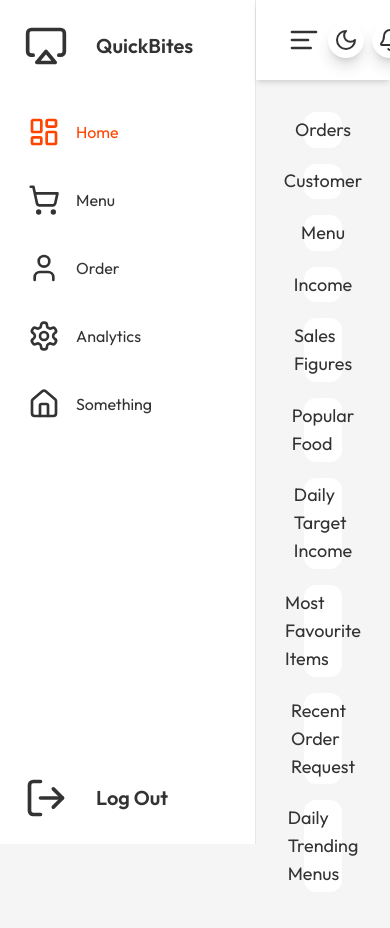
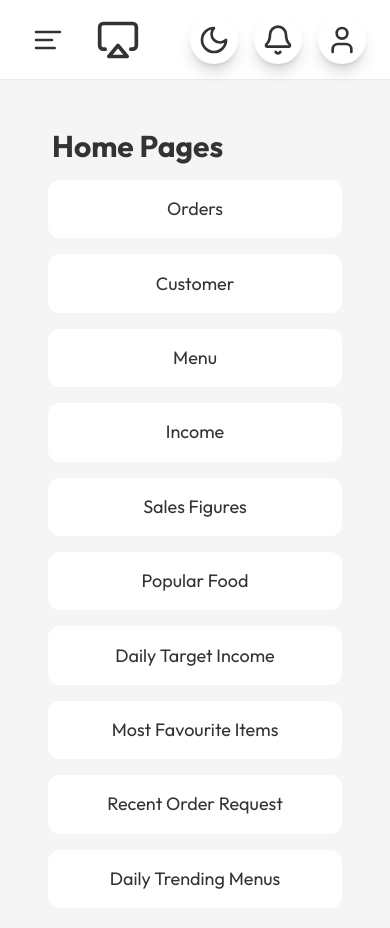
Before and after one commit to RA9T0R/QuickBites, a React (Vite) app in the folder Admin/: page / in a window 390 px wide. Shown: the top 928 px of the page. Built offline with nearby package versions, Linux system fonts and the light colour scheme.

Commit message:
Responsive
Make Responsive for the sidebar on small device

```diff
--- a/Admin/src/App.jsx
+++ b/Admin/src/App.jsx
@@ -11,15 +11,19 @@ const App = () => {
 
   return (
     <div className="bg-Main_BG min-h-screen">
+      {/* Navbar */}
       <Navbar expanded={expanded} setExpanded={setExpanded} />
 
-      <div className="flex pt-16">
+      <div className="flex pt-20">
+        {/* Sidebar */}
         <Sidebar expanded={expanded} />
 
         {/* Main Content */}
-        <div className={`flex-1 p-4 overflow-auto transition-all duration-300  ${
-          expanded ? 'ml-64' : 'ml-24'
-        }`}>
+        <div
+          className={`flex-1 p-4 overflow-auto transition-all duration-300 ${
+            expanded ? 'md:ml-64' : 'md:ml-24'
+          }`}
+        >
           <Routes>
             <Route path="/" element={<Home />} />
             <Route path="/menu" element={<Menu />} />
--- a/Admin/src/components/Navbar.jsx
+++ b/Admin/src/components/Navbar.jsx
@@ -1,9 +1,17 @@
 import React, { useContext, useState, useEffect } from 'react';
-
-import { Sun, Moon ,AlignLeft , AlignJustify ,User,Bell  } from 'lucide-react';
+import { Link,useLocation } from "react-router-dom";
+import { sidemenu } from "../assets/assets";
+import { Sun, Moon ,AlignLeft , AlignJustify ,User,Bell,Airplay,LogOut  } from 'lucide-react';
 
 const Navbar = ({ expanded, setExpanded }) => {
+  const location = useLocation();
+  const [activeMenu, setActiveMenu] = useState(location.pathname);
   const [darkMode, setDarkMode] = useState(false);
+  const [visible, setVisible] = useState(false);
+
+  useEffect(() => {
+    setActiveMenu(location.pathname);
+  }, [location.pathname]);
 
   useEffect(() => {
     localStorage.setItem('themeMode', darkMode ? 'dark' : 'light');
@@ -17,29 +25,101 @@ const Navbar = ({ expanded, setExpanded }) => {
     }
   }, [darkMode]);
 
+  useEffect(() => {
+      if (visible) {
+        document.body.style.overflow = "hidden";
+      } else {
+        document.body.style.overflow = "auto";
+      }
+
+      return () => {
+        document.body.style.overflow = "auto";
+      };
+    }, [visible]);
+
   return (
-    <div className={`fixed top-0 h-20 bg-BG shadow-md z-50 flex items-center px-6 transition-all duration-300 ${
-      expanded ? 'w-[calc(100%-16rem)] left-64' : 'w-[calc(100%-6rem)] left-24'
-    }`}>
-      <button onClick={() => setExpanded((curr) => !curr)} className="p-2 rounded-lg text-Text hover:bg-Text/30">
-        {expanded ? <AlignLeft className="size-8"/> : <AlignJustify className="size-8"/>}
+    <div className="fixed top-0 left-0 w-full h-20 bg-BG z-50 flex items-center px-6 border-b-[1px] border-Text/10">
+      <button
+        onClick={() => {
+          if (window.innerWidth < 768) { //md
+            setVisible(true);
+          } else {
+            setExpanded((curr) => !curr);
+          }
+        }}
+        className="flex p-2 rounded-lg text-Text hover:bg-Text/30"
+      >
+        {expanded ? <AlignLeft className="size-8" /> : <AlignJustify className="size-8" />}
       </button>
 
-      <div className="flex items-center gap-2 sm:gap-4 md:gap-6 justify-end flex-1">
+
+      <Link to="/" className="flex items-center gap-4 p-3 font-medium text-Text">
+        <div className="p-3">
+          <Airplay className="size-11" />
+        </div>
+        <h1 className="hidden sm:block text-Text text-xl font-semibold">QuickBites</h1>
+      </Link>
+
+      <div className="flex items-center gap-4 ml-auto">
         <div onClick={() => setDarkMode(!darkMode)} className="cursor-pointer">
-          <div className="w-9 h-9 sm:w-12 sm:h-12 bg-BG rounded-full shadow-lg shadow-Text/20 flex items-center justify-center">
-            {darkMode ? <Sun className="size-6 sm:size-8 text-Text" /> : <Moon className="size-6 sm:size-8 text-Text" />}
+          <div className="w-12 h-12 bg-BG rounded-full shadow-lg shadow-Text/20 flex items-center justify-center">
+            {darkMode ? <Sun className="size-8 text-Text" /> : <Moon className="size-8 text-Text" />}
           </div>
         </div>
         <div className="cursor-pointer">
-          <div className='w-9 h-9 sm:w-12 sm:h-12 bg-BG rounded-full shadow-lg shadow-Text/20 flex items-center justify-center'>
-            <Bell className="size-6 sm:size-8 text-Text" />
+          <div className="w-12 h-12 bg-BG rounded-full shadow-lg shadow-Text/20 flex items-center justify-center">
+            <Bell className="size-8 text-Text" />
           </div>
         </div>
         <div className="cursor-pointer">
-          <div className='w-9 h-9 sm:w-12 sm:h-12 bg-BG rounded-full shadow-lg shadow-Text/20 flex items-center justify-center'>
-            <User className="size-6 sm:size-8 text-Text" />
+          <div className="w-12 h-12 bg-BG rounded-full shadow-lg shadow-Text/20 flex items-center justify-center">
+            <User className="size-8 text-Text" />
           </div>
+        </div>
+      </div>
+
+
+
+      {/* SideBar menu for small screens */}
+      <div className={`z-50 fixed top-0 left-0 bottom-0 overflow-hidden bg-BG transition-all  ${visible ? 'w-full' : 'w-0'}`}>
+        <div className='flex flex-col px-4 sm:px-9 text-Text'>
+          <div className="flex items-center gap-4 h-20 p-2">
+            <button onClick={() => setVisible(false)}  className='flex p-2 rounded-lg text-Text hover:bg-Text/30'>
+              <AlignLeft className='size-8 cursor-pointer rotate-180 text-Text'/>
+            </button>
+            <p className='cursor-pointer w-36 text-xl sm:text-2xl'>Back</p>
+          </div>
+
+          <hr />
+
+          {/* Menu */}
+          <div onClick={() => setVisible(false)} className="flex-1 flex flex-col p-3 gap-3 ">
+            {sidemenu.map((item, index) => {
+              const Icon = item.icon;
+              return (
+                <Link
+                  key={index}
+                  to={item.path}
+                  className={`flex gap-4 pl-4 p-3 items-center rounded transition-colors hover:bg-Text/20 ${
+                    activeMenu === item.path ? "text-Highlight bg-Text/20" : ""
+                  }`}
+                >
+                  <Icon className="size-8"/>
+                  <span>{item.title}</span>
+                </Link>
+              );
+            })}
+          </div>
+
+          <hr />
+
+          {/* Log Out Button */}
+          <Link to="/logout" className="flex items-center gap-4 p-3 font-medium text-Text mt-auto rounded">
+            <div className="pl-4 p-3">
+              <LogOut className="size-8" />
+            </div>
+            <h1 className="text-Text text-xl font-semibold">Log Out</h1>
+          </Link>
         </div>
       </div>
     </div>
--- a/Admin/src/components/Sidebar.jsx
+++ b/Admin/src/components/Sidebar.jsx
@@ -13,29 +13,21 @@ const Sidebar = ({ expanded }) => {
 
   return (
     <div
-      className={`fixed top-0 left-0 h-screen transition-all duration-300 ease-in-out border-r-[1px] ${
+      className={`fixed top-0 left-0 h-screen transition-all duration-300 ease-in-out bg-BG hidden md:flex flex-col flex-grow-0 border-r-[1px] border-Text/10 ${
         expanded ? 'w-64' : 'w-24'
-      } bg-BG flex flex-col`}
+      }`}
     >
 
-      {/* Sidebar Header */}
-      <Link to="/" className="flex items-center gap-4 p-3 font-medium text-Text">
-        <div className="p-3">
-          <Airplay className="size-11" />
-        </div>
-        {expanded && <h1 className="text-Text text-xl font-semibold">QuickBites</h1>}
-      </Link>
-
       {/* Menu */}
-      <div className="flex-1 flex flex-col p-3 gap-3 text-Text">
+      <div className="flex-1 flex flex-col p-3 gap-3 text-Text mt-20">
         {sidemenu.map((item, index) => {
           const Icon = item.icon;
           return (
             <Link
               key={index}
               to={item.path}
-              className={`flex gap-4 pl-4 p-3 items-center rounded transition-colors hover:bg-Text/30 ${
-                activeMenu === item.path ? "text-Highlight" : ""
+              className={`flex gap-4 pl-4 p-3 items-center rounded-xl transition-colors hover:bg-Text/20 ${
+                activeMenu === item.path ? "text-Highlight bg-Text/20" : ""
               }`}
             >
               <Icon className="size-8" />
--- a/Admin/src/pages/Home.jsx
+++ b/Admin/src/pages/Home.jsx
@@ -2,36 +2,38 @@ import React from 'react';
 
 const Home = () => {
   return (
-    <div className='h-screen w-full flex items-center justify-center text-Text'>
-      <div className="grid h-full w-full grid-cols-1 md:grid-cols-12 md:grid-rows-16 gap-4 p-8">
-        <div className='cols-span-1 md:col-span-3 md:row-span-2 bg-BG rounded-xl flex items-center justify-center'>
+    <div className="h-screen w-full flex flex-col items-center text-Text p-8">
+      <h1 className="text-3xl md:text-4xl font-bold self-start ml-1">Home Pages</h1>
+
+      <div className="grid h-full w-full grid-cols-1 md:grid-cols-12 md:grid-rows-16 gap-4 mt-4">
+        <div className="col-span-1 md:col-span-3 md:row-span-2 bg-BG rounded-xl flex items-center justify-center">
           <h2 className="text-lg">Orders</h2>
         </div>
-        <div className='cols-span-1 md:col-span-3 md:row-span-2 bg-BG rounded-xl flex items-center justify-center'>
+        <div className="col-span-1 md:col-span-3 md:row-span-2 bg-BG rounded-xl flex items-center justify-center">
           <h2 className="text-lg">Customer</h2>
         </div>
-        <div className='cols-span-1 md:col-span-3 md:row-span-2 bg-BG rounded-xl flex items-center justify-center'>
+        <div className="col-span-1 md:col-span-3 md:row-span-2 bg-BG rounded-xl flex items-center justify-center">
           <h2 className="text-lg">Menu</h2>
         </div>
-        <div className='cols-span-1 md:col-span-3 md:row-span-2 bg-BG rounded-xl flex items-center justify-center'>
+        <div className="col-span-1 md:col-span-3 md:row-span-2 bg-BG rounded-xl flex items-center justify-center">
           <h2 className="text-lg">Income</h2>
         </div>
-        <div className='cols-span-1 md:col-span-8 md:row-span-4 bg-BG rounded-xl flex items-center justify-center'>
+        <div className="col-span-1 md:col-span-8 md:row-span-4 bg-BG rounded-xl flex items-center justify-center">
           <h2 className="text-lg">Sales Figures</h2>
         </div>
-        <div className='cols-span-1 md:col-span-4 md:row-span-4 bg-BG rounded-xl flex items-center justify-center'>
+        <div className="col-span-1 md:col-span-4 md:row-span-4 bg-BG rounded-xl flex items-center justify-center">
           <h2 className="text-lg">Popular Food</h2>
         </div>
-        <div className='cols-span-1 md:col-span-4 md:row-span-4 bg-BG rounded-xl flex items-center justify-center'>
+        <div className="col-span-1 md:col-span-4 md:row-span-4 bg-BG rounded-xl flex items-center justify-center">
           <h2 className="text-lg">Daily Target Income</h2>
         </div>
-        <div className='cols-span-1 md:col-span-8 md:row-span-4 bg-BG rounded-xl flex items-center justify-center'>
+        <div className="col-span-1 md:col-span-8 md:row-span-4 bg-BG rounded-xl flex items-center justify-center">
           <h2 className="text-lg">Most Favourite Items</h2>
         </div>
-        <div className='cols-span-1 md:col-span-8 md:row-span-5 bg-BG rounded-xl flex items-center justify-center'>
+        <div className="col-span-1 md:col-span-8 md:row-span-5 bg-BG rounded-xl flex items-center justify-center">
           <h2 className="text-lg">Recent Order Request</h2>
         </div>
-        <div className='cols-span-1 md:col-span-4 md:row-span-5 bg-BG rounded-xl flex items-center justify-center'>
+        <div className="col-span-1 md:col-span-4 md:row-span-5 bg-BG rounded-xl flex items-center justify-center">
           <h2 className="text-lg">Daily Trending Menus</h2>
         </div>
       </div>
```
